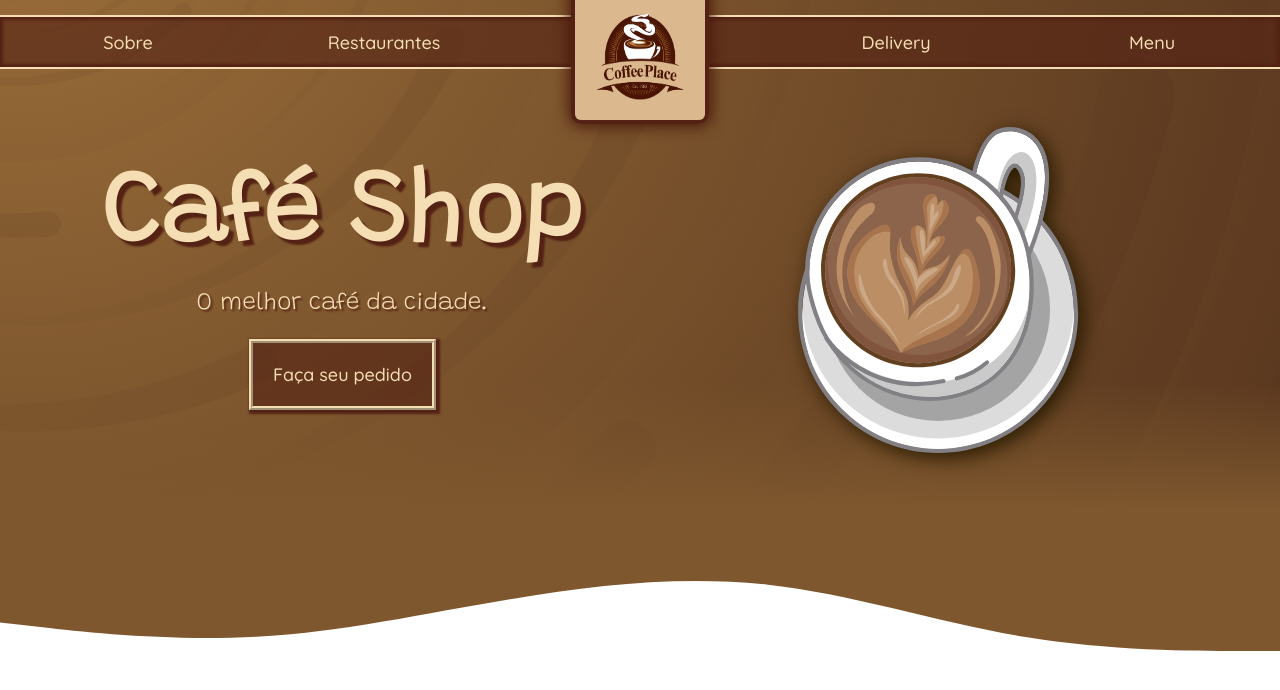
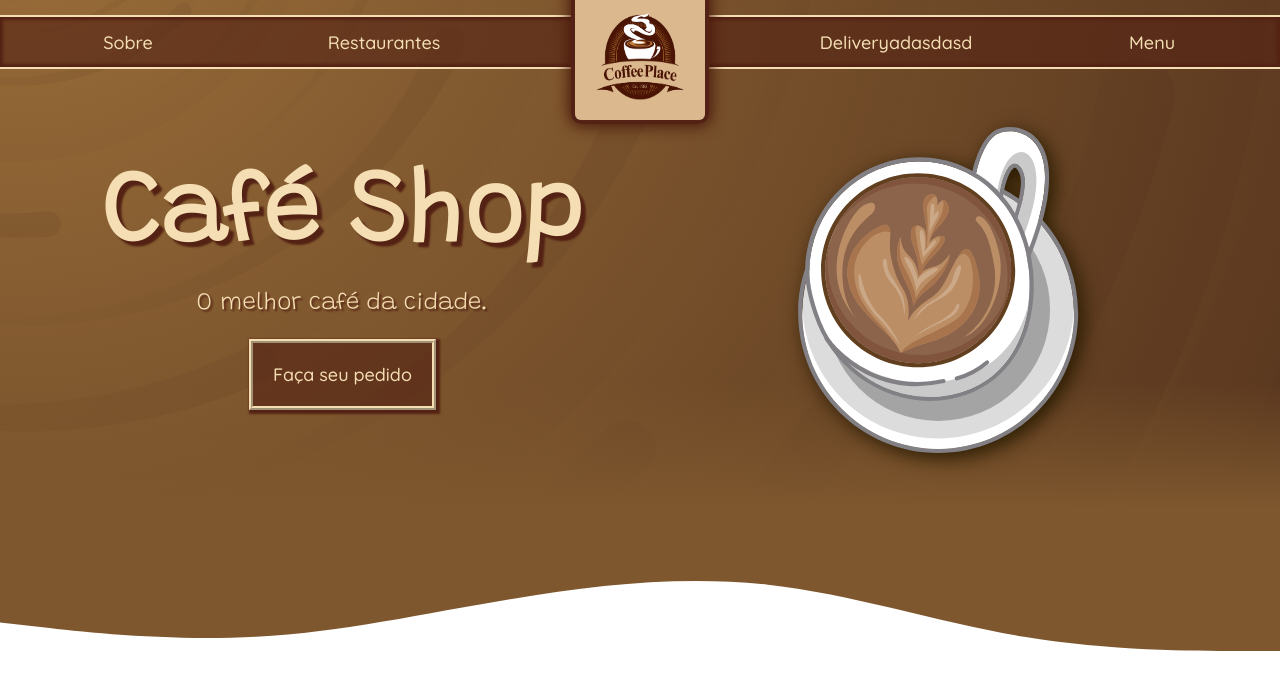
Before and after one commit to felipe-ferr/cafeshop, a plain HTML site: page index.htm in a window 1280 px wide. Drawn offline with Linux system fonts and the light colour scheme.

Commit message:
dadsadafd

```diff
--- a/index.htm
+++ b/index.htm
@@ -20,7 +20,7 @@
                 <a>Sobre</a>
                 <a>Restaurantes</a>
                 <a class="logonav"><img class="navlogo" src="imagem/index/logonav.jpg" style="height:130px;width:130px;"></a>
-                <a>Delivery</a>
+                <a>Deliveryadasdasd</a>
                 <a>Menu</a>
             </div>
 
```
